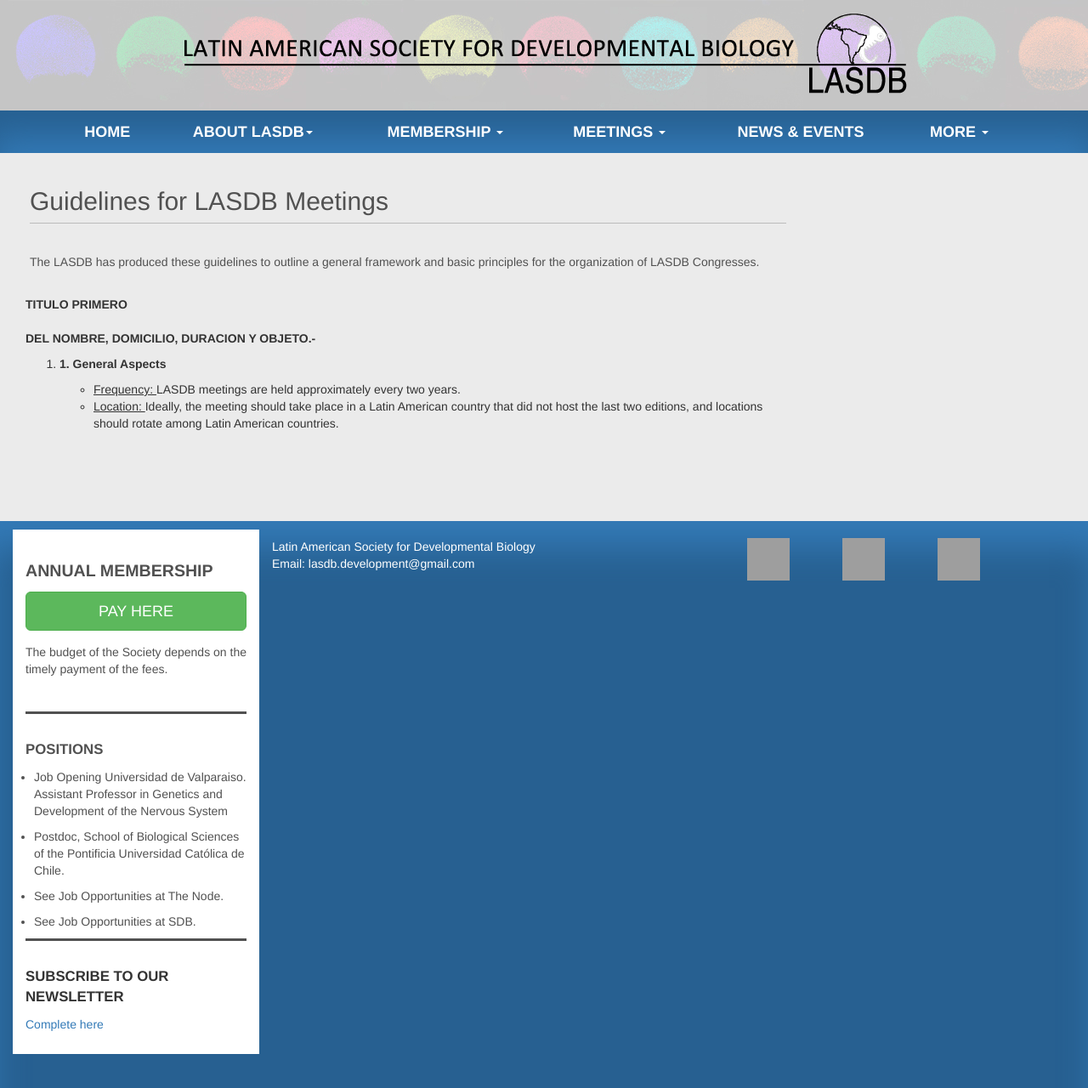
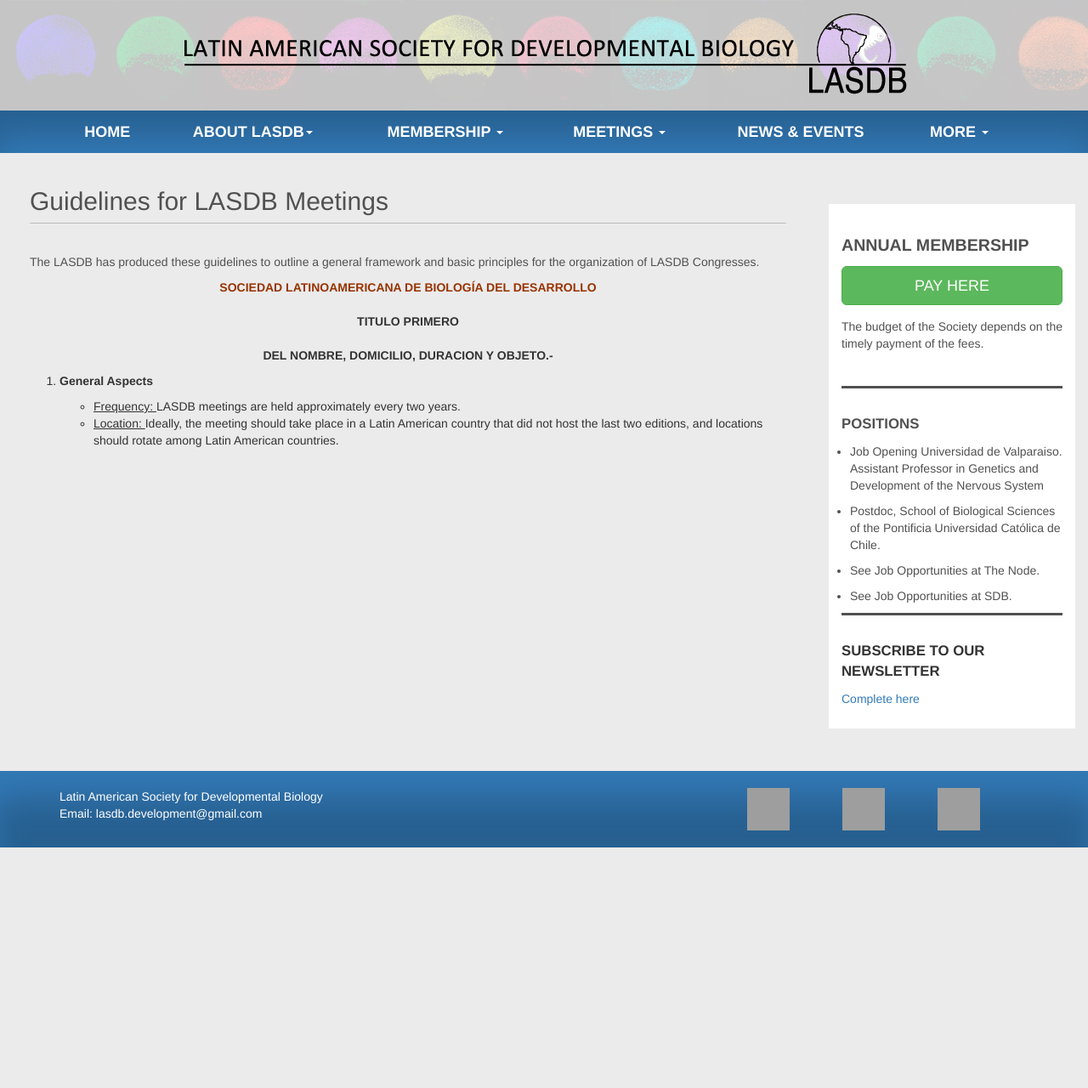
Before and after one commit to lasdb/lasdb.github.io, a Jekyll site: the page built from pages/LASDB_meeting_guidelines.html, in a window 1280 px wide. Shown: the whole page at 85% size. Built offline with Jekyll 4.4.1, drawn with Linux system fonts in a browser that asks for light colours; nearby versions of some CDN libraries; after the commit the page ends 997 px from its top, so only the background shows below that; grey boxes are pictures that could not be loaded.

Commit message:
Update LASDB_meeting_guidelines.html

```diff
--- a/pages/LASDB_meeting_guidelines.html
+++ b/pages/LASDB_meeting_guidelines.html
@@ -7,23 +7,23 @@
         <p id="guide-intro">The LASDB has produced these guidelines to outline a general framework and basic principles for the organization of LASDB Congresses.
         </p>
         <div class="xg_module">
-        <div class="xg_module_body wpage">
-
-
+<div class="xg_module_body wpage">
+<div id="page-content" class="description"><div class="xg_user_generated"><div align="center"><strong><span style="color: #993300;" class="text_bco">SOCIEDAD LATINOAMERICANA DE BIOLOGÍA DEL
+DESARROLLO</span></strong><span class="texto_layer"><br>
 <br></span> <strong><span class="tit_rojo">TITULO
 PRIMERO</span><span class="texto_layer"><br>
 <br></span> <span class="tit_rojo">DEL NOMBRE, DOMICILIO, DURACION
 Y OBJETO.-</span></strong></div>
 
     <p><ol>
-  <strong><li>1. General Aspects </strong></p>
+  <strong><li>General Aspects </strong></p>
   <p> <ul>
       <li><u>Frequency: </u> LASDB meetings are held approximately every two years.
       <li><u>Location: </u> Ideally, the meeting should take place in a Latin American country that did not host the last two editions, and locations should rotate among Latin American countries. </p>
 
 </p>
 <br>
-</div>
+</div></div>
         </div>
 </div>
     </div>
```
